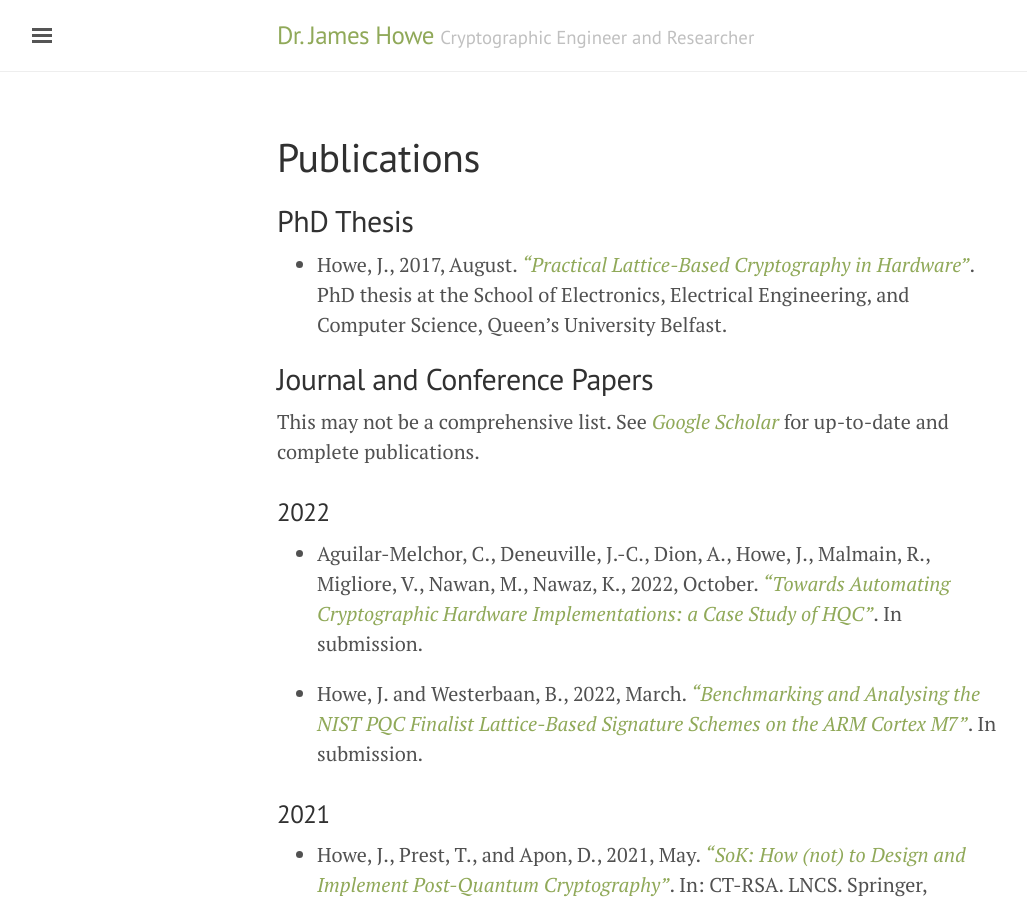
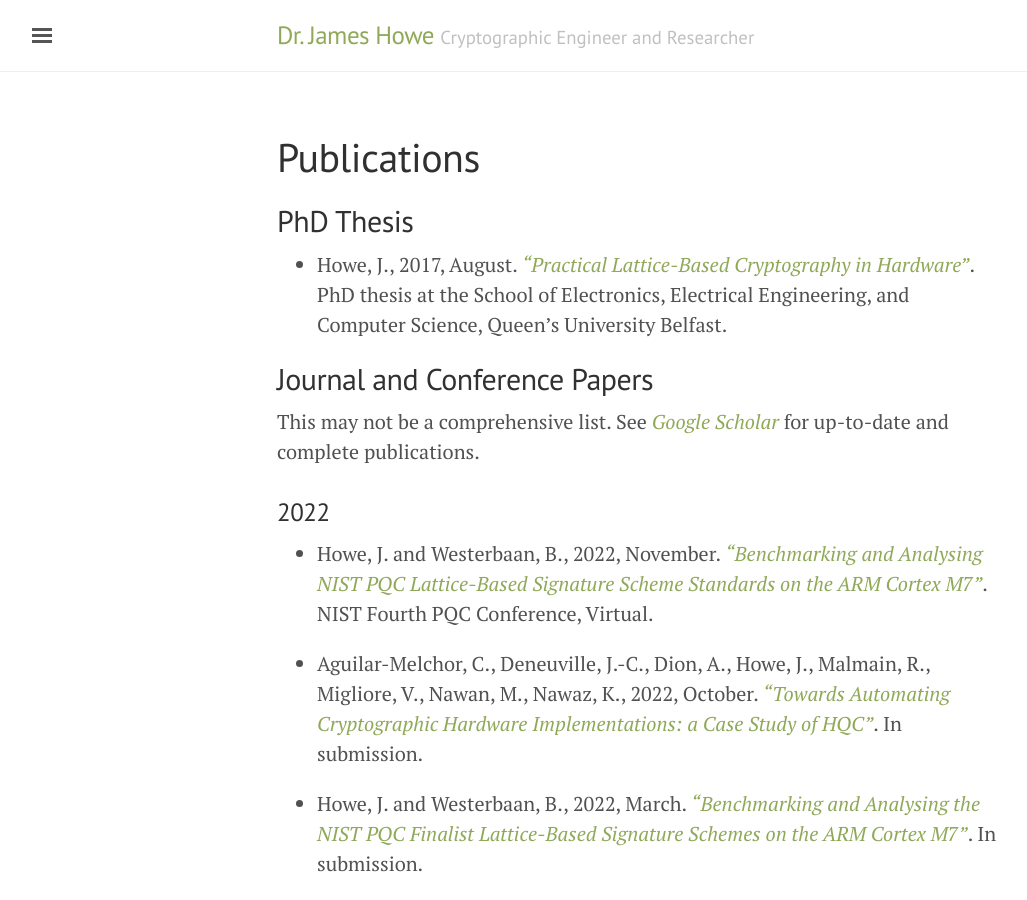
Before and after one commit to jameshoweee/jameshoweee.github.io, a Jekyll site: the page built from papers.md, in a window 1280 px wide and 900 px high. Shown: the whole window, without its empty margins (3-1030 px from the left). Built offline with Jekyll 4.4.1, drawn with Linux system fonts in a browser that asks for light colours.

Commit message:
Update papers.md

```diff
--- a/papers.md
+++ b/papers.md
@@ -12,6 +12,9 @@ This may not be a comprehensive list.
 See [*Google Scholar*](https://scholar.google.co.uk/citations?user=LItUNn4AAAAJ&hl=en) for up-to-date and complete publications.
 
 ### 2022
+
+* Howe, J. and Westerbaan, B., 2022, November. [*"Benchmarking and Analysing NIST PQC Lattice-Based Signature Scheme Standards on the ARM Cortex M7"*](https://csrc.nist.gov/csrc/media/Events/2022/fourth-pqc-standardization-conference/documents/papers/benchmarking-and-analysiing-nist-pqc-lattice-based-pqc2022.pdf). NIST Fourth PQC Conference, Virtual.
+
 * Aguilar-Melchor, C., Deneuville, J.-C., Dion, A., Howe, J., Malmain, R., Migliore, V., Nawan, M., Nawaz, K., 2022, October. [*"Towards Automating Cryptographic Hardware Implementations: a Case Study of HQC"*](https://eprint.iacr.org/2022/1425.pdf). In submission.
 
 * Howe, J. and Westerbaan, B., 2022, March. [*"Benchmarking and Analysing the NIST PQC Finalist Lattice-Based Signature Schemes on the ARM Cortex M7"*](https://eprint.iacr.org/2022/405.pdf). In submission.
```
